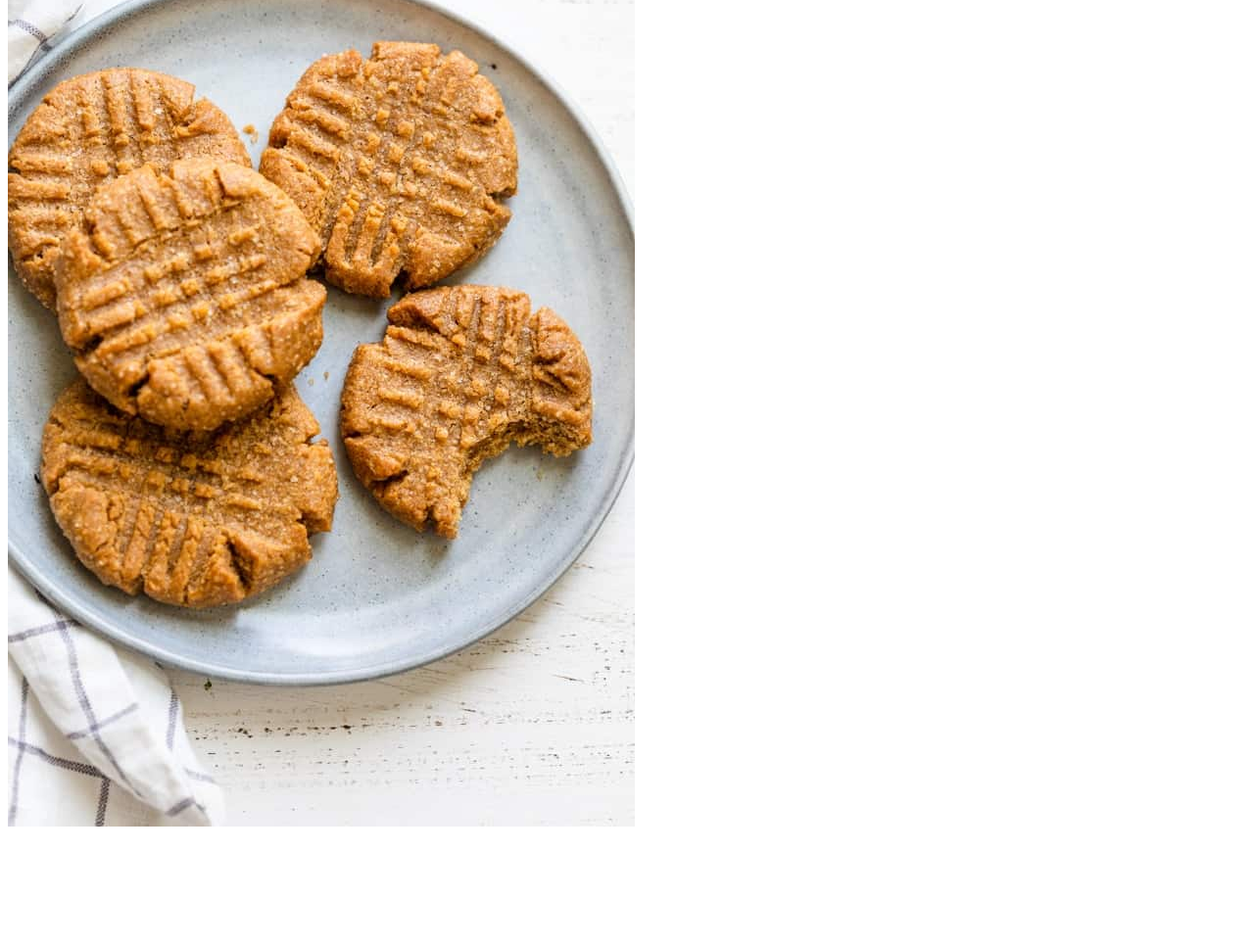
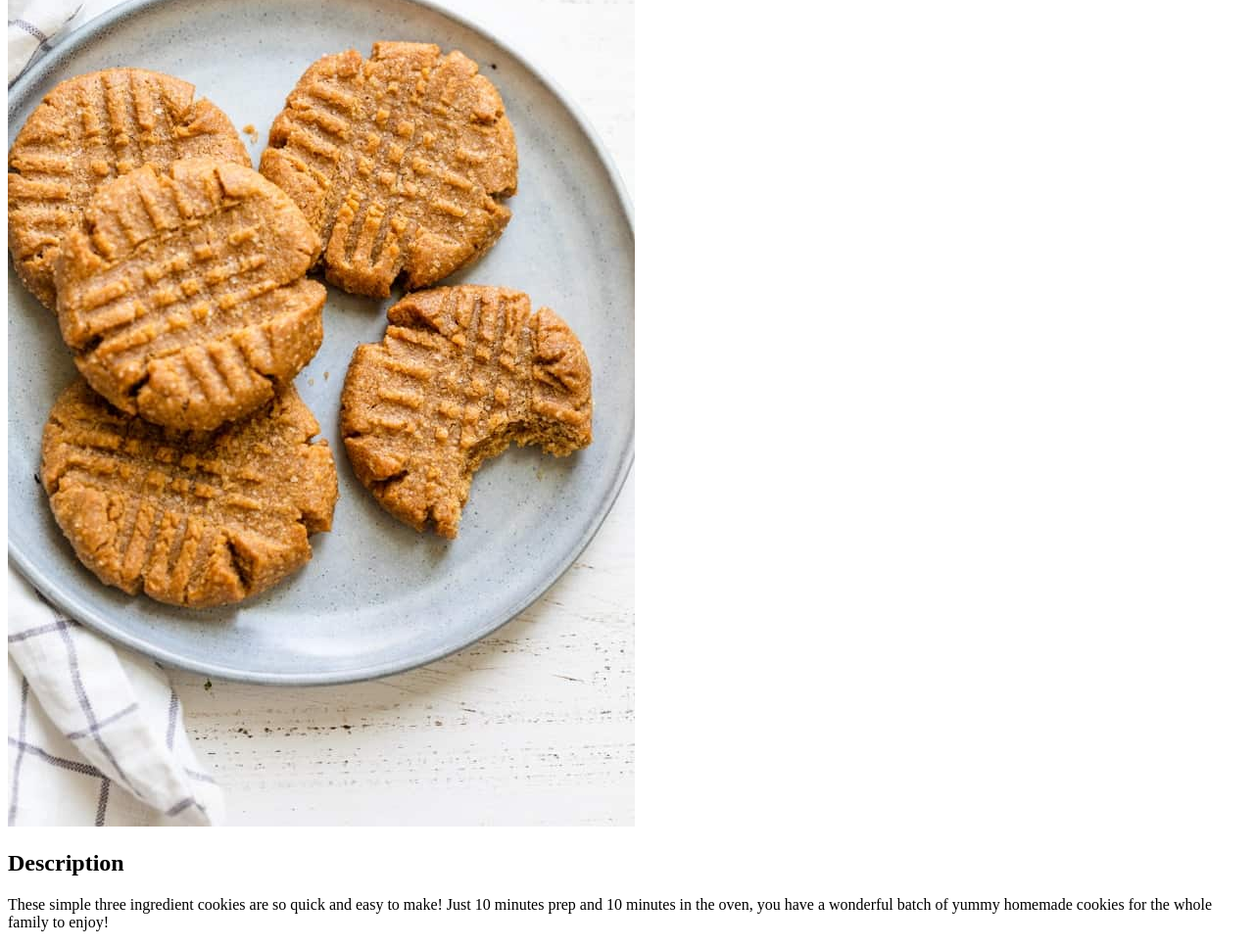
Before and after one commit to rjlamaute/odin-recipes, a plain HTML site: page recipes/peanutbuttercookies.html in a window 1280 px wide. Shown: the part 196-1163 px from the top of the page at 98% size. Before the commit the page ends 1052 px from the top, so only its background shows below. Drawn offline with Linux system fonts and the light colour scheme.

Commit message:
Add recipe description

```diff
--- a/recipes/peanutbuttercookies.html
+++ b/recipes/peanutbuttercookies.html
@@ -6,7 +6,10 @@
     </head>
     <body>
         <h1> Peanut Butter Cookies Recipe</h1>
-        <img src="../images/3-Ingredient-Peanut-Butter-Cookies-8.jpg">
+        <img src="../images/3-Ingredient-Peanut-Butter-Cookies-8.jpg" alt = "Peanut Butter Cookies">
+        <h2><strong>Description</strong></h2>
+        <p>These simple three ingredient cookies are so quick and easy to make! Just 10 minutes prep and
+            10 minutes in the oven, you have a wonderful batch of yummy homemade cookies for the whole family to enjoy!</p>
     </body>
 
 </html>
```
